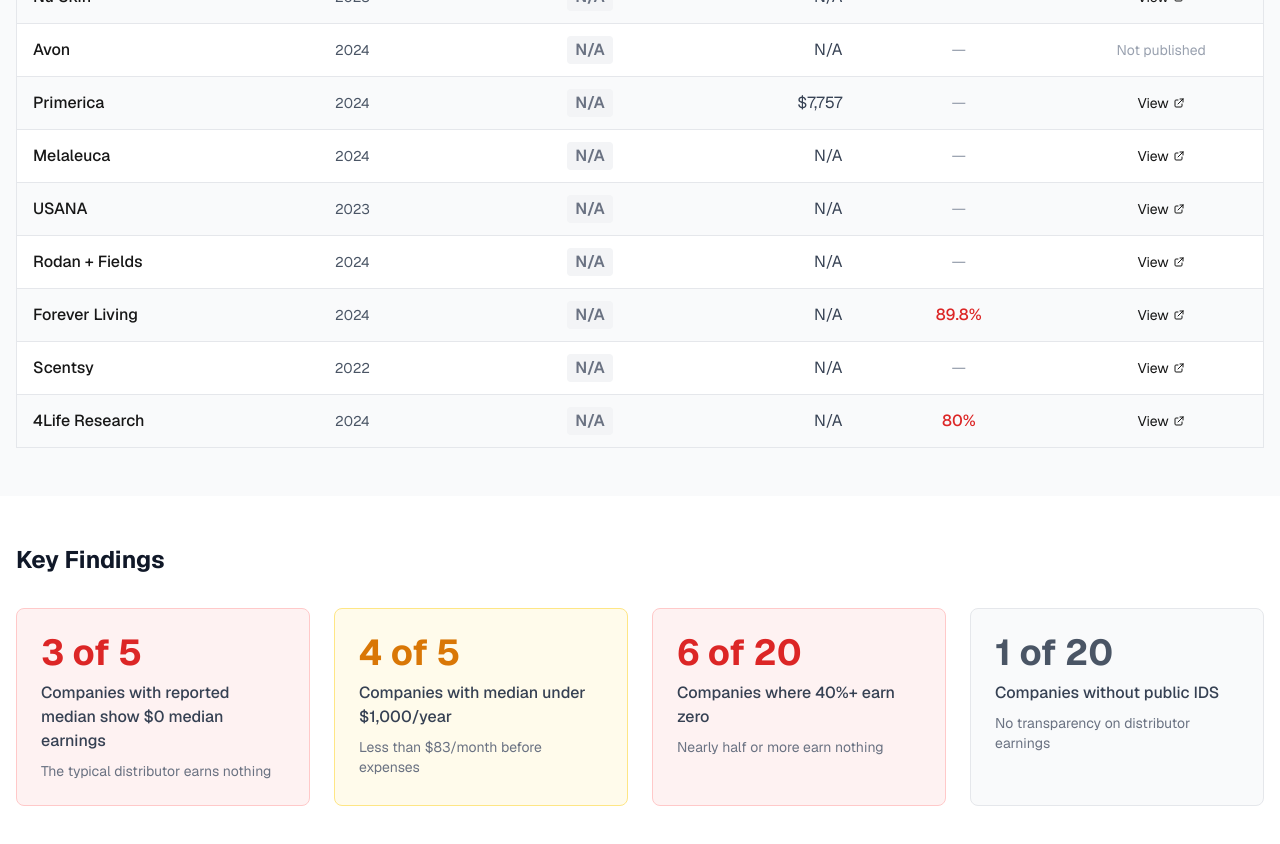
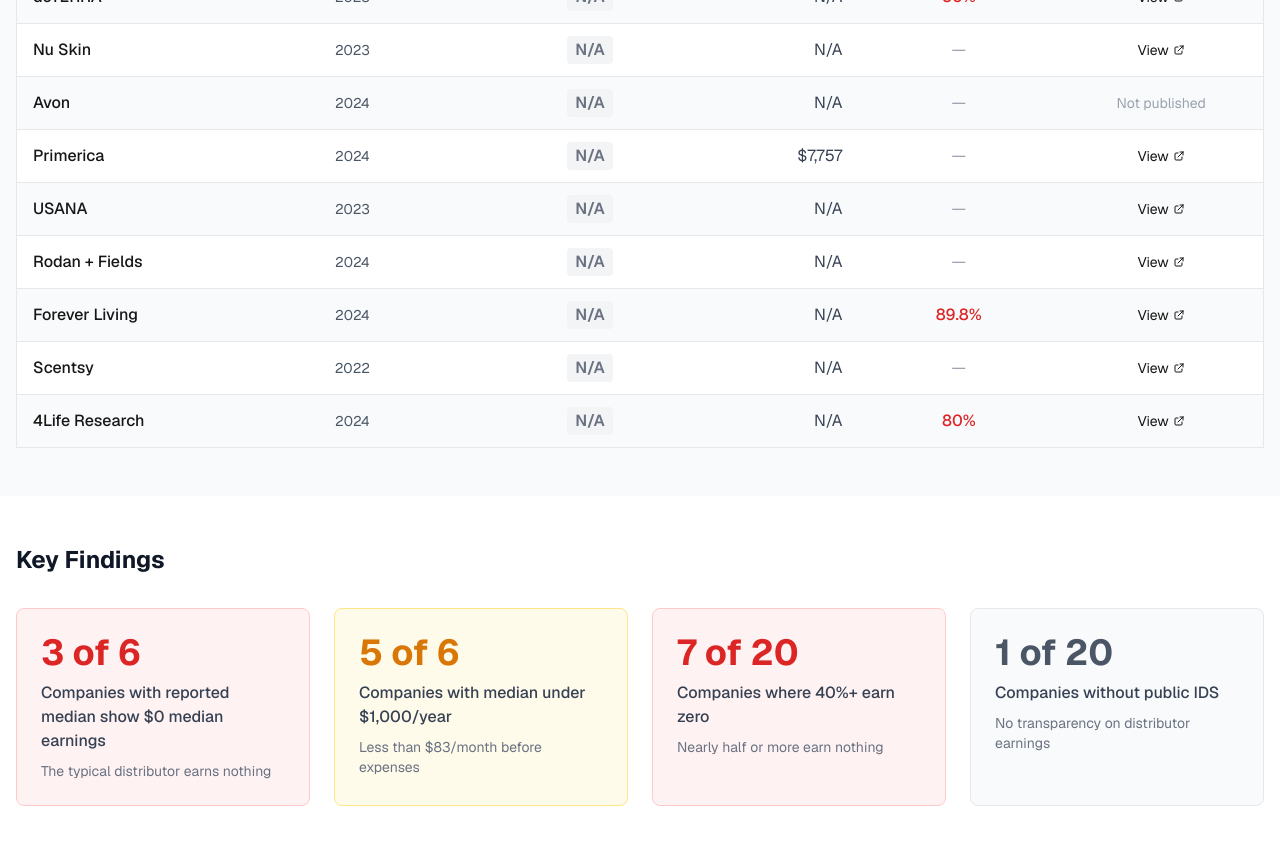
Before and after one commit to homebusinessacademy/home-business-watch, a Next.js app: page /income-disclosure in a window 1280 px wide. Shown: the part 1540-2384 px from the top of the page. Built offline with nearby package versions, Linux system fonts and the light colour scheme.

Commit message:
Fix Melaleuca IDS data from official 2024 income statistics PDF

```diff
--- a/src/app/income-disclosure/page.tsx
+++ b/src/app/income-disclosure/page.tsx
@@ -154,11 +154,11 @@ const incomeDisclosureData = [
     company: 'Melaleuca',
     slug: 'melaleuca',
     year: 2024,
-    medianEarnings: null,
-    averageEarnings: null,
-    percentZero: null,
-    sourceUrl: 'https://www.melaleuca.com/help-center/incomestatistics',
-    notes: 'Income statistics available on official website',
+    medianEarnings: 110,
+    averageEarnings: 2191,
+    percentZero: 82,
+    sourceUrl: 'https://cdnus.melaleuca.com/PDF/BusinessCenter/enus/incomestats-en-US.pdf',
+    notes: '82% are pure customers earning $0. Product Advocates avg $110-520/yr. Director 1-2 (89.8% of business builders) avg $2,191/yr. Data: 2024 Annual Income Statistics.',
   },
   {
     company: 'USANA',
--- a/src/lib/compensation-plans.ts
+++ b/src/lib/compensation-plans.ts
@@ -307,7 +307,7 @@ export const compPlans: CompPlanData[] = [
     sourceUrl: 'https://cdnus.melaleuca.com/PDF/BusinessCenter/enus/melaleuca-compensation-book-enus.pdf',
     keyGotchas: [
       '82% of members earned $0 (per income disclosure)',
-      'Product Advocates average only $110-510/year',
+      'Product Advocates average $110-520/year (2024 IDS); Director 1-2 average $2,191/year',
       '50% Product Introduction Commission on first-month orders only',
       '35 product point monthly minimum to stay qualified',
       '20/20 Bonus: 20 customers in 4 months = $500 bonus + permanent 20% rate',
```
